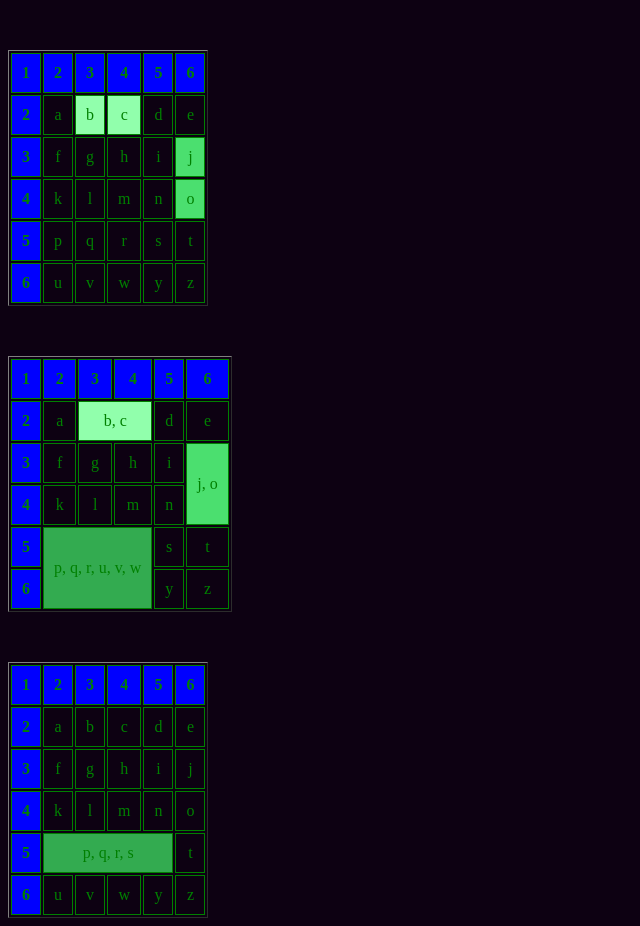
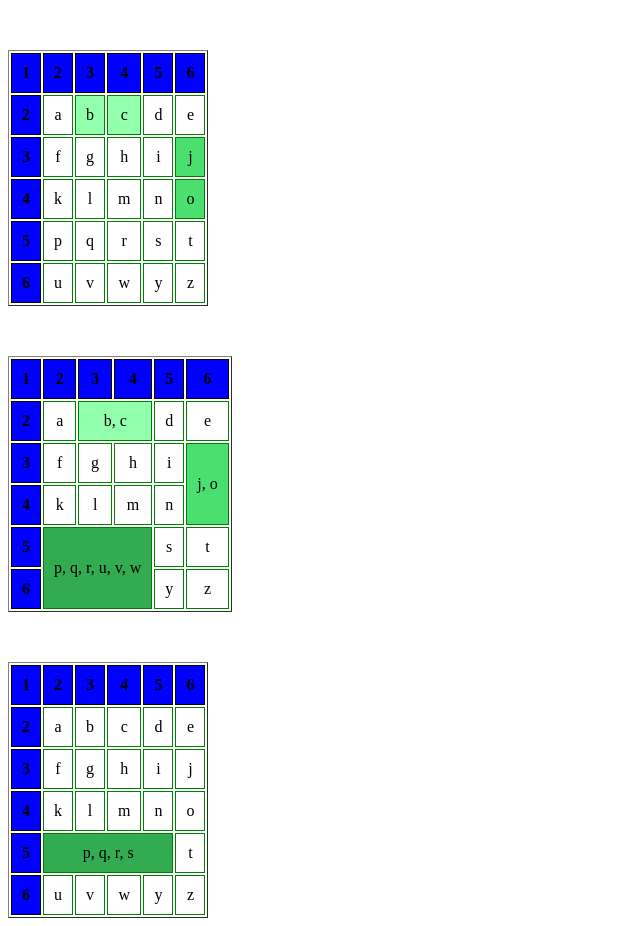
Before and after one commit to Byczur/zad10, a plain HTML site: page index.html in a window 1280 px wide. Shown: the whole page, without its empty margins (0-640 px from the left). Drawn offline with Linux system fonts and the light colour scheme.

Commit message:
Update style.css

```diff
--- a/style.css
+++ b/style.css
@@ -1,8 +1,3 @@
-body
-{
-    background-color: rgb(13, 1, 18);
-    color: green;
-}
 
 th
 {
```
